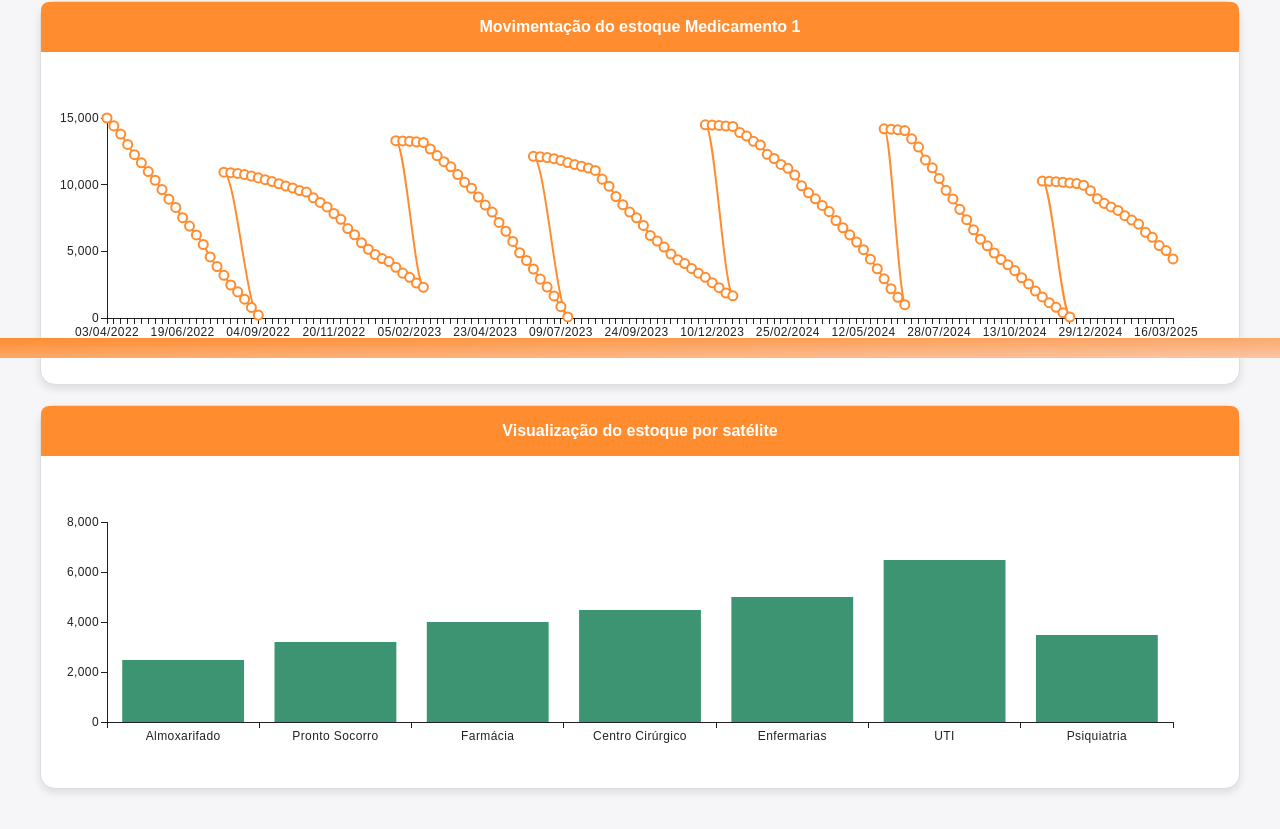
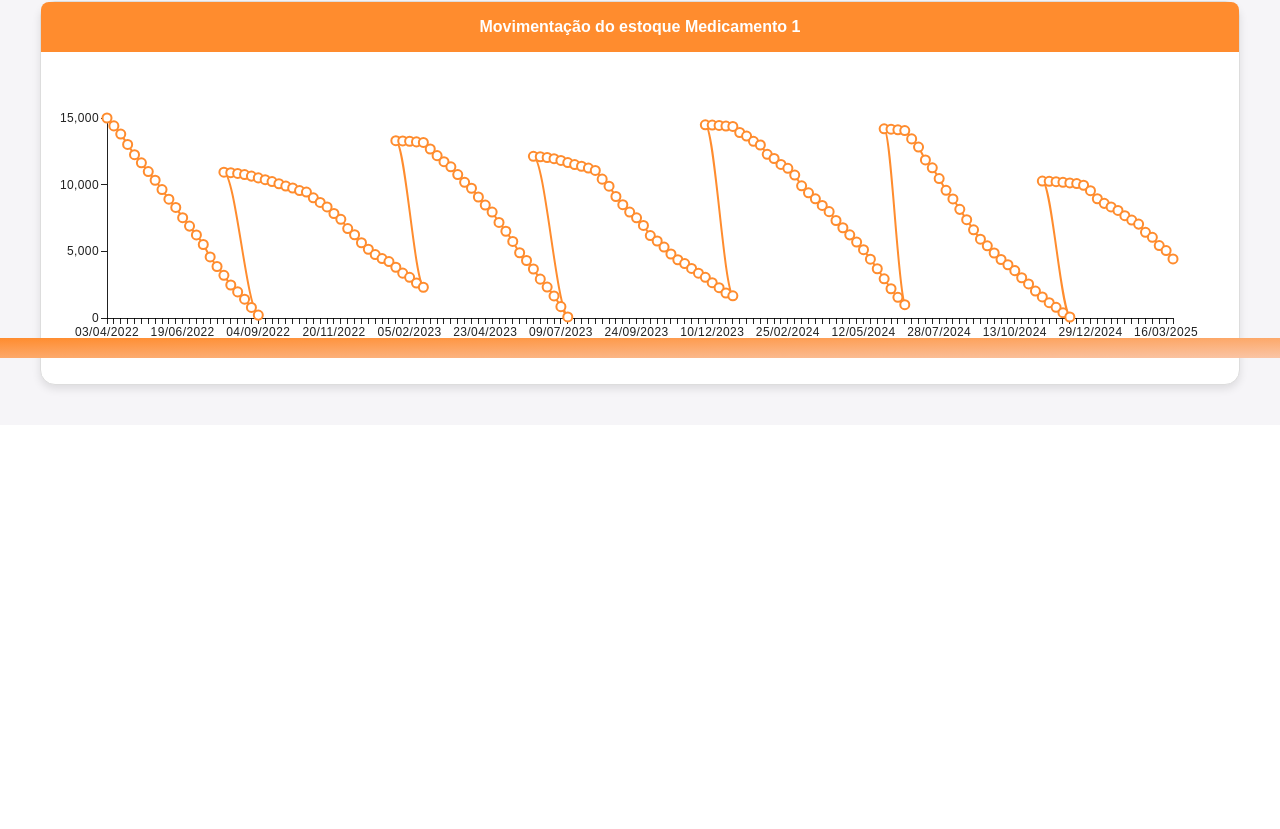
Before and after one commit to anasosl/EstocAI, a React (Create React App) app in the folder frontend/: page /medicamento/1 in a window 1280 px wide. Shown: the part 442-1271 px from the top of the page. After the commit the page ends 867 px from the top, so only its background shows below. Built offline with nearby package versions, Linux system fonts and the light colour scheme; a web font is replaced by a local one.

Commit message:
wip: temporary remotion of satelites graph

```diff
--- a/frontend/src/pages/Medicamento/index.tsx
+++ b/frontend/src/pages/Medicamento/index.tsx
@@ -161,14 +161,14 @@ const MedicamentoPage: React.FC<MedicamentoPageProps> = ({
           </ContainerBox>
         </MedicamentoContainer>
 
-        <MedicamentoContainer width="100%">
+        {/* <MedicamentoContainer width="100%">
           <Linha height="50px">
             <Texto marginLeft="0" fontSize="16px" color={theme.colors.branco}>Visualização do estoque por satélite</Texto>
           </Linha>
           <ContainerBox padding="16px">
             <GraficoBarra />
           </ContainerBox>
-        </MedicamentoContainer>
+        </MedicamentoContainer>  */}
     </ContainerPage>
   );
 };
```
